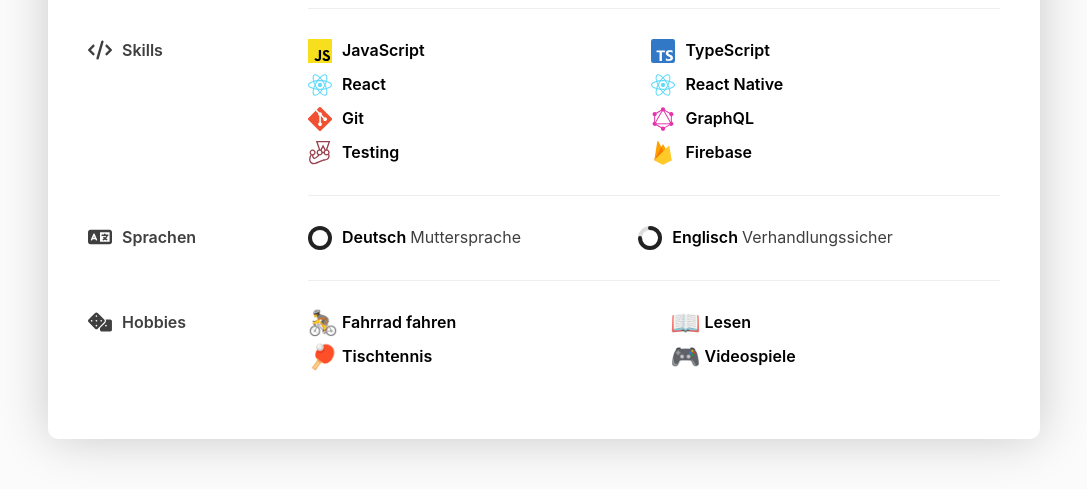
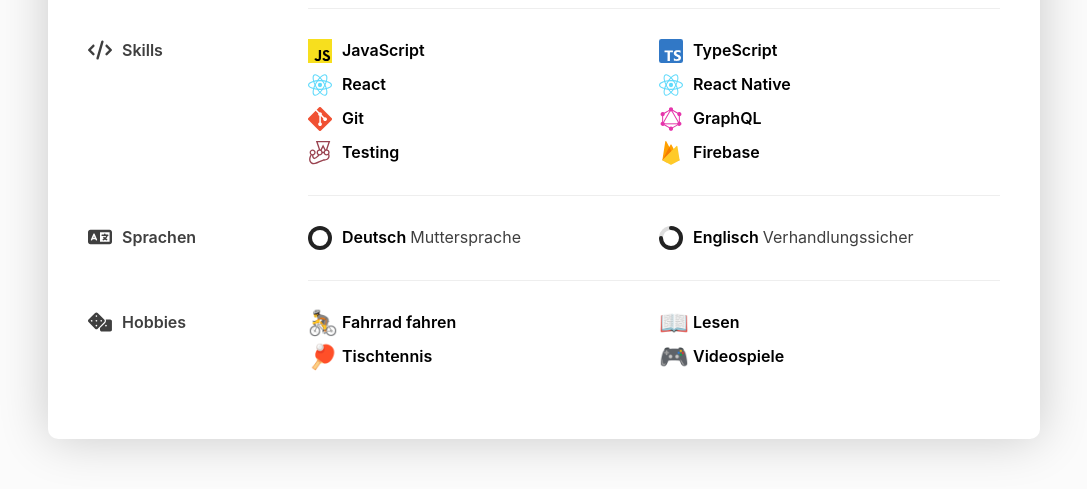
Before and after one commit to bviebahn/cv, a website: page de/index.html in a window 1280 px wide. Shown: the part 1290-1779 px from the top of the page, without its empty margins (96-1183 px from the left). Drawn offline with Linux system fonts and the light colour scheme.

Commit message:
Fix grid alignment

```diff
--- a/de/index.html
+++ b/de/index.html
@@ -211,6 +211,7 @@
       line-height: 24px;
       font-size: 24px;
       width: 24px;
+      vertical-align: text-bottom;
     }
 
     .section-entry {
@@ -237,7 +238,7 @@
 
     .grid {
       display: grid;
-      grid-template-columns: auto auto;
+      grid-template-columns: 1fr 1fr;
       row-gap: 10px;
       column-gap: 10px;
     }
```
Also changed, not shown: index.html (+2 -1 lines), template.html (+2 -1 lines), 2 other files.
